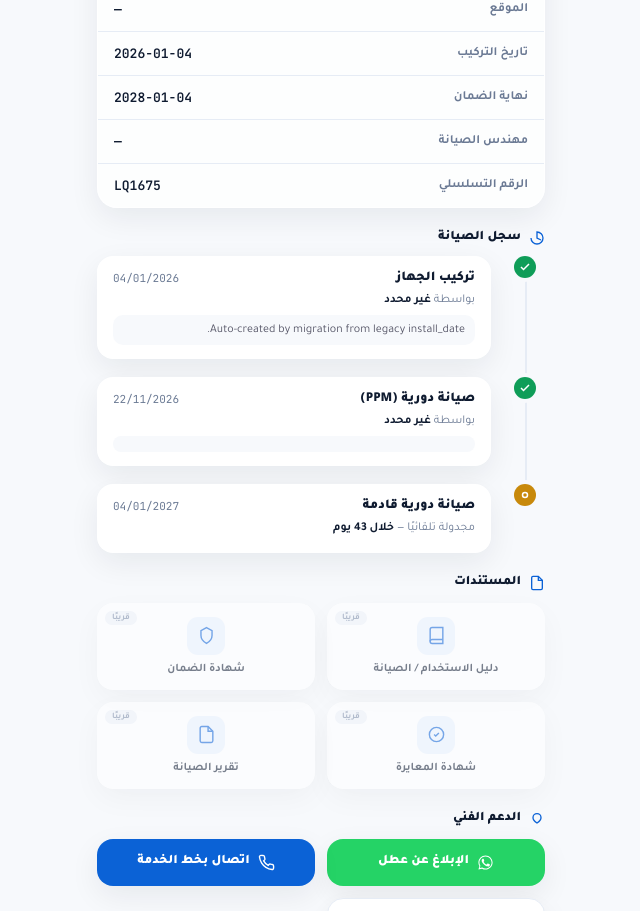
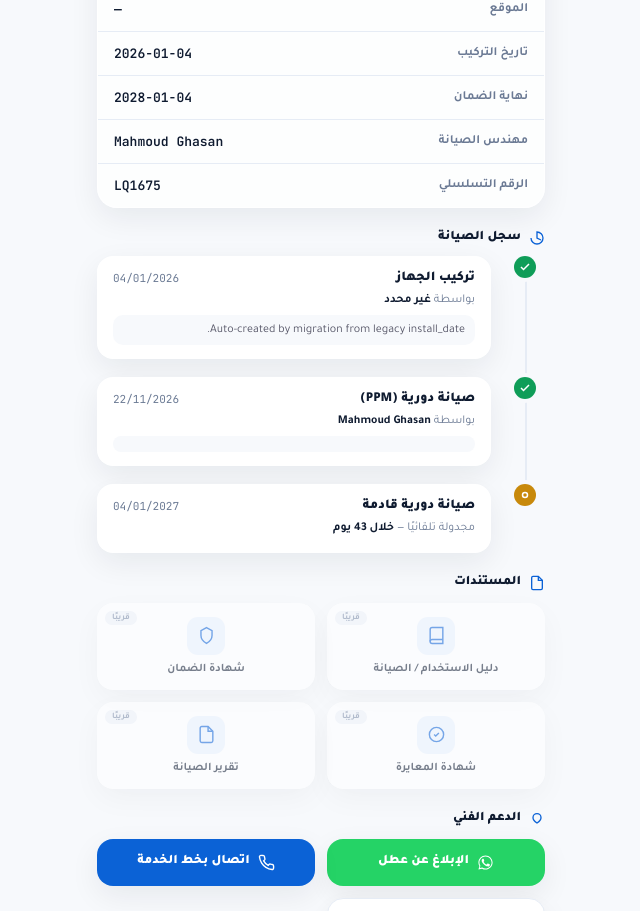
Before and after one commit to MahmoudGhasan/Orthoserv-Cards, a plain HTML site: page LQ1675.html in a window 1280 px wide. Shown: the part 1133-2044 px from the top of the page, without its empty margins (319-959 px from the left). Drawn offline with Linux system fonts and the light colour scheme.

Commit message:
Update service card LQ1675.html

```diff
--- a/LQ1675.html
+++ b/LQ1675.html
@@ -291,7 +291,7 @@
         <div class="info-row"><span class="k">الموقع</span><span class="v">—</span></div>
         <div class="info-row"><span class="k">تاريخ التركيب</span><span class="v">2026-01-04</span></div>
         <div class="info-row"><span class="k">نهاية الضمان</span><span class="v">2028-01-04</span></div>
-        <div class="info-row"><span class="k">مهندس الصيانة</span><span class="v">—</span></div>
+        <div class="info-row"><span class="k">مهندس الصيانة</span><span class="v">Mahmoud Ghasan</span></div>
         <div class="info-row"><span class="k">الرقم التسلسلي</span><span class="v">LQ1675</span></div>
       </div>
     </div>
@@ -315,7 +315,7 @@
           <div class="t-dot done"><svg viewBox="0 0 24 24" fill="none" stroke="#fff" stroke-width="3"><path d="M20 6L9 17l-5-5"/></svg></div>
           <div class="t-card">
             <div class="t-head"><span class="t-title">صيانة دورية (PPM)</span><span class="t-date">22/11/2026</span></div>
-            <div class="t-meta">بواسطة <b>غير محدد</b></div>
+            <div class="t-meta">بواسطة <b>Mahmoud Ghasan</b></div>
             <div class="t-notes"></div>
 
           </div>
```
